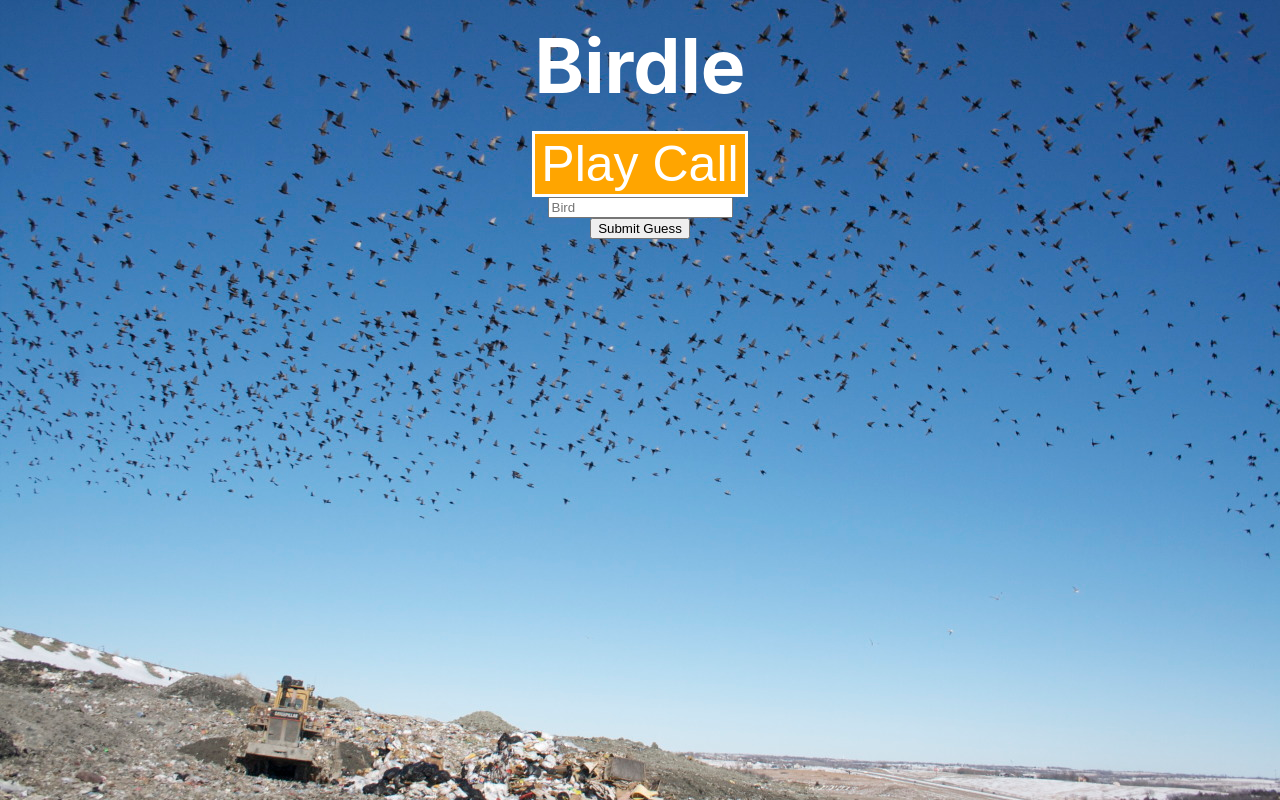
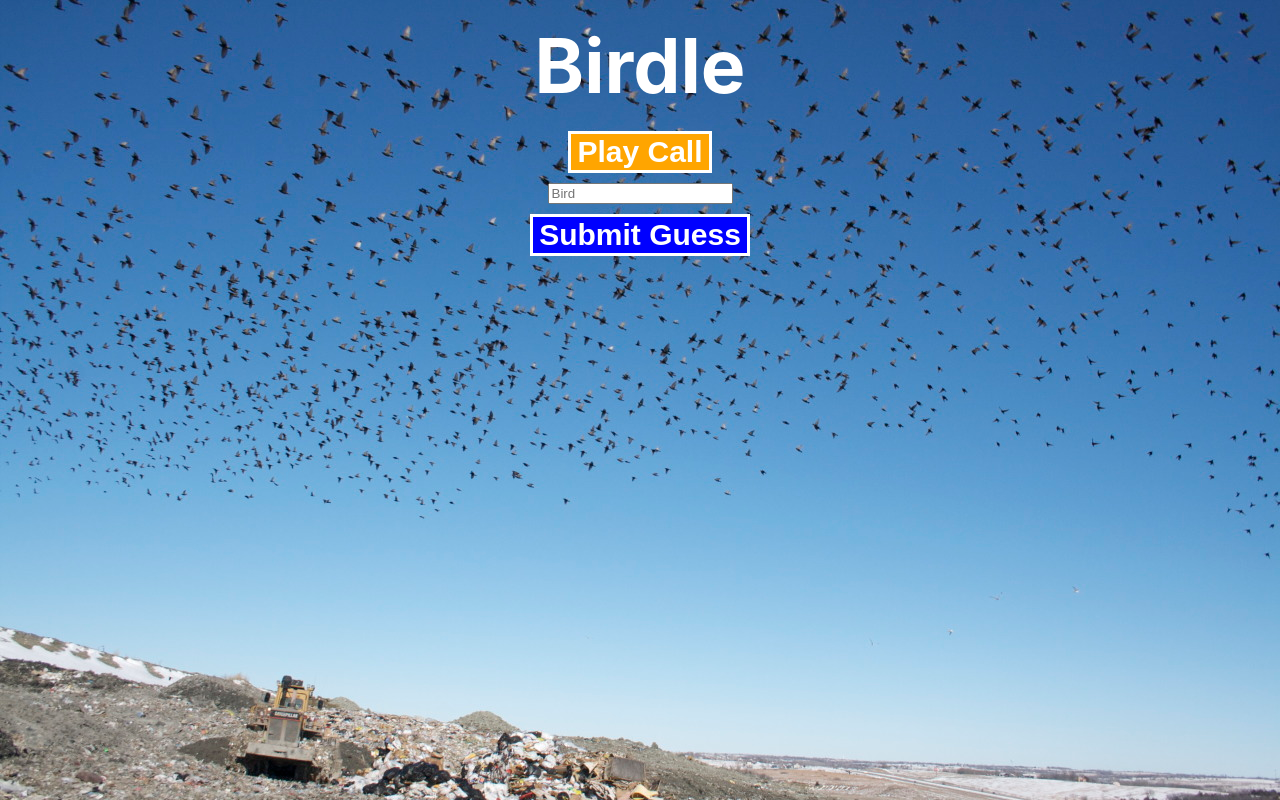
Before and after one commit to TylerWaugh01/Sound-Game-, a React (Create React App) app: page / in a window 1280 px wide. Built offline with nearby package versions, Linux system fonts and the light colour scheme.

Commit message:
Autocomplete Dropdown

```diff
--- a/src/components/PlayGame.js
+++ b/src/components/PlayGame.js
@@ -5,8 +5,8 @@ import PlayerWin from './PlayerWin'
 import PlayerLose from './PlayerLose'
 
 // import TextField from '@mui/material/TextField';
-// import Autocomplete from '@mui/material/Autocomplete';
 // import Box from '@mui/material/Box'
+// import { Autocomplete } from "@mui/material";
 import styled from "styled-components";
 import bird from '../assets/images/Bird.jpg' //for background
 
@@ -38,15 +38,17 @@ const Image = styled.img`
 
 
 const Button = styled.button`
+  margin-bottom: 10px;
   border: solid white;
   background-color: orange;
   &:hover,
   &:focus {
     background-color: palevioletred;
   }
-  font-size: 50px;
+  font-size: 30px;
   color: white;
   cursor: pointer;
+  font-weight: bolder;
 `;
 
 const SubmitButton = styled.button`
@@ -60,13 +62,6 @@ const SubmitButton = styled.button`
 `;
 
 function PlayGame() {
-
-  // const [sucessGuess, setGuess] = useState("none")
-  // const [initialState, setState] = useState("flex")
-  // const [val, setVal] = useState("")
-  // const [value, setValue] = useState("Bird");
-
-
 
   /*
     State management for:
@@ -133,23 +128,6 @@ function PlayGame() {
     }
   }
 
-
-
-
-  // const click = () => {
-  //   console.log(randomBird.label);
-
-    // console.log(inputValue);
-    // console.log(value);
-    // if (inputValue === randomBird.label) {
-    //     setGuess("flex")
-    //     setState("none")
-    // } else {
-    //     alert("Try Again")
-    // }
-  // }
-
-
 return (
 
   <Container>
@@ -164,50 +142,28 @@ return (
     <input
       type="text"
       placeholder="Bird"
+      list="birds"
+      autoComplete="on"
       value={inputValue}
       onChange={(e) => setInputValue(e.target.value)}
     />
 
-    <button onClick={handleGuessSubmit}>Submit Guess</button>
+<datalist id="birds" >
+            <option value='Dove' />
+</datalist>
+
+
+
+
+
+
+
+
+    <SubmitButton onClick={handleGuessSubmit}>Submit Guess</SubmitButton>
 
     {gameWin && <PlayerWin birdImage={randomBird.img} name={randomBird.label}/>}
     {isWrongGuess && <PlayerLose />}
-{/*
-    <Autocomplete
-      value={value}
-      onChange={(event, newValue) => {
-      setValue(newValue);
-      }}
-      inputValue={inputValue}
-      onInputChange={(event, newInputValue) => {
-      setInputValue(newInputValue);
-      }}
-      id="bird"
-      options={Birds}
-      sx={{ width: 300, marginTop: 5 }}x
-      renderInput={(params) => <TextField {...params} label="Guess"  />}
-    /> */}
 
-    {/* <SubmitButton onClick={click}>Submit Guess</SubmitButton> */}
-
-
-{/*
-    <Box sx={{
-      display: sucessGuess,
-      height: "50vh",
-    }} >
-    <Image src={randomBird.img}
-      sx={{
-      margin: "150px", }} />
-    </Box>
-    <Box sx={{
-      display: initialState,
-      height: "50vh",
-      margin: 0,
-      padding: 0,
-    }} > */}
-    {/* <Image src="https://upload.wikimedia.org/wikipedia/commons/thumb/4/46/Question_mark_%28black%29.svg/800px-Question_mark_%28black%29.svg.png" /> */}
-    {/* </Box> */}
 {/*
     <Autocomplete
       value={value}
@@ -231,19 +187,3 @@ return (
 }
 
 export default PlayGame;
-
-
-// TODO
-// Need a type for the input? Perhaps a form input. Nested paper, boxes... form, form label
-// duration of bird call (look at howler docs)
-// Toggle image based on guess
-// How to display bird on proper guess
-
-
-
-/* <Box sx={{
-    display: sucessGuess,
-    height: "40vh",
-    }} >
-    <img src={randomBird.img} />
-</Box> */
--- a/src/data.js
+++ b/src/data.js
@@ -4,11 +4,6 @@ import dove from "./assets/images/mourning-dove.jpg"
 import doveCall from "./assets/sounds/mourning-dove-sound.mp3"
 
 export const Birds = [
-  // {
-  //   id: 3,
-  //   state: "Kansas",
-  //   label: "Bird",
-  // },
   {
     id: 1,
     state: "Kansas",
```
